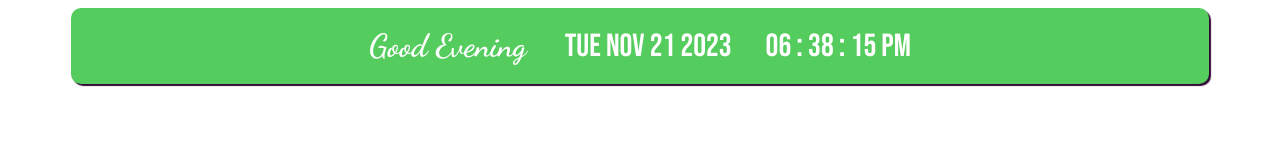
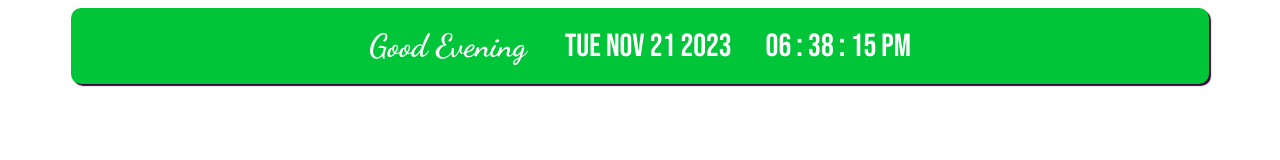
Before and after one commit to onceali/weekly_planner, a plain HTML site: page index.html in a window 1280 px wide. Drawn offline with Linux system fonts and the light colour scheme.

Commit message:
Update index.html

```diff
--- a/index.html
+++ b/index.html
@@ -40,7 +40,7 @@ h1 {
 .card {
     padding: 10px 25px 10px 25px;
     border-radius: 10px;
-    background: #55cc5e;
+    background: #00c539;
     width: 85vw;
     color: #fff;
     display: inline-block;
```
